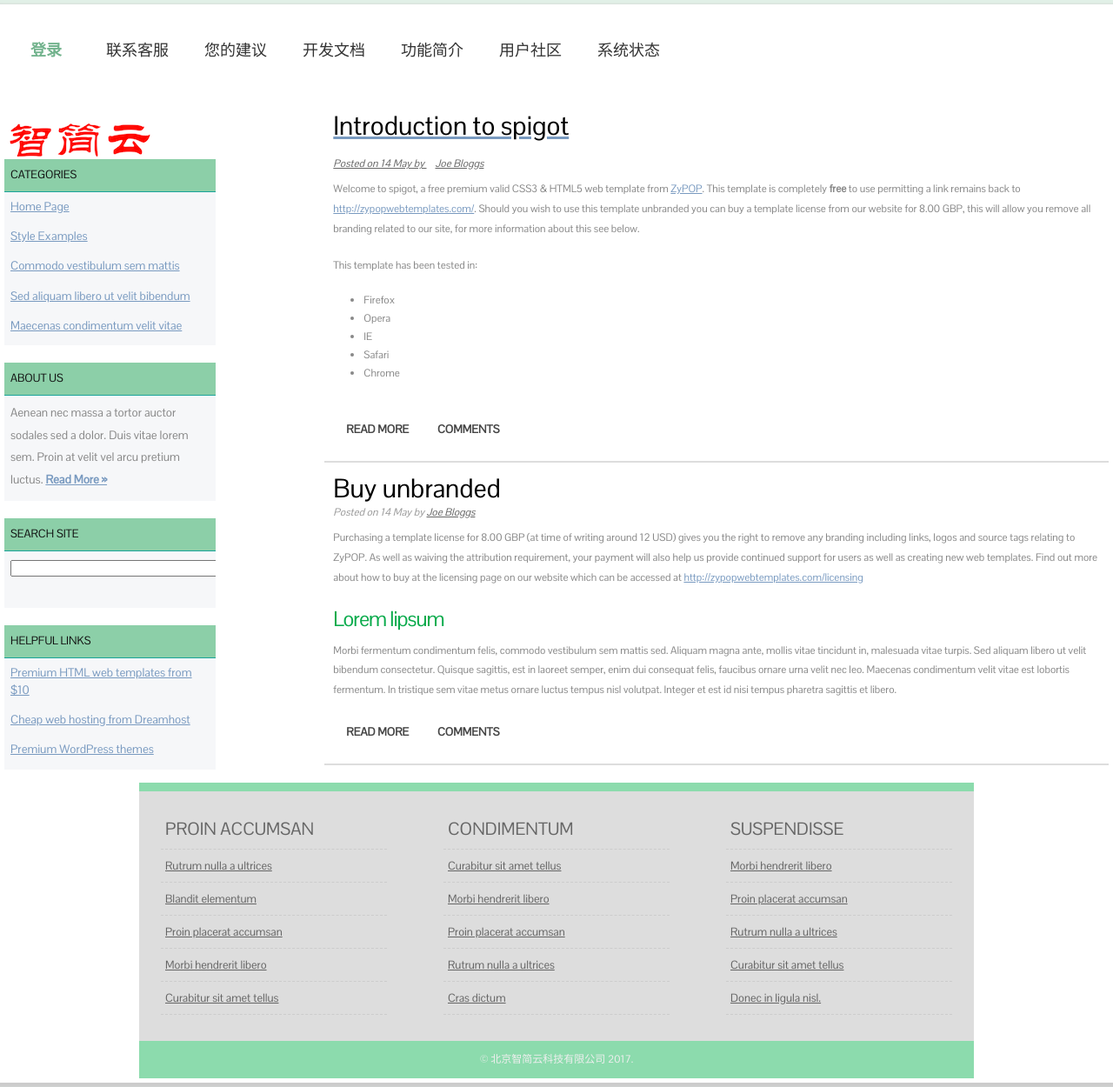
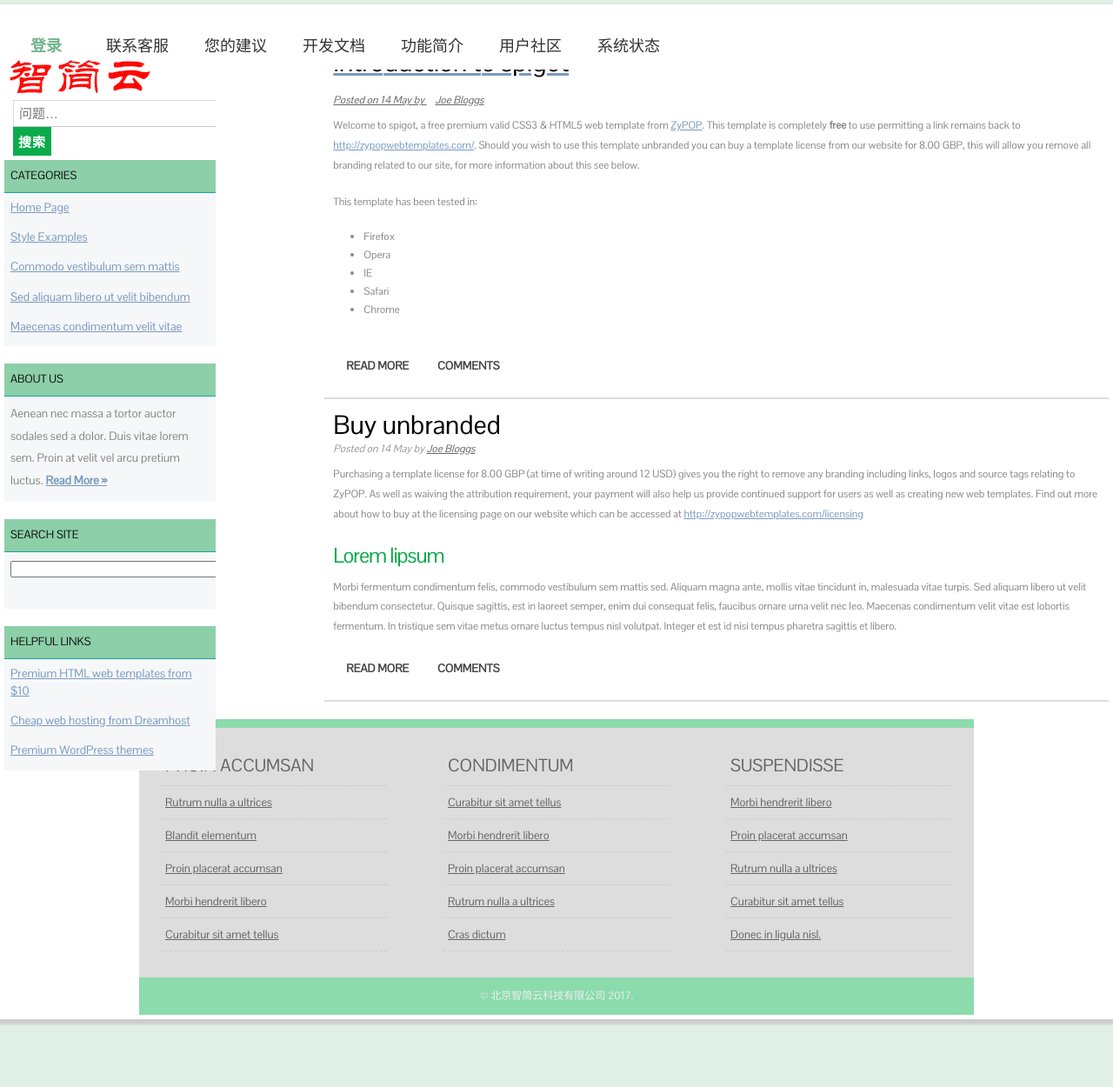
Before and after one commit to dreampivot/slipscloud.github.io, a Jekyll site: the page help/help-index.html, which Jekyll copies as it is, in a window 1280 px wide and 1250 px high. Shown: the whole window at 87% size. Built offline with Jekyll 4.4.1, drawn with Linux system fonts in a browser that asks for light colours.

Commit message:
Create help-index.html

```diff
--- a/help/help-index.html
+++ b/help/help-index.html
@@ -123,11 +123,7 @@
 	    <li class="start selected"><a href="https://slipscloud.bitbucket.io/" style="margin-right: 10px;"/>登录</li>
         </ul>
     </nav>
-     <ul>
-       <form method="get" class="searchform" action="#" >
-       <p><input type="search" style="margin-left: 20px;" class="search-field" placeholder="问题&hellip;" value="" name="s"  size="32"/>
-	<input name="send" style="margin-left: 50px;" class="formbutton" value="搜索" type="submit" /></p>
-     </ul>
+
 
 
 
@@ -184,6 +180,11 @@
         <aside class="sidebar">
 
 <img class="header-image" src="../img/logo.png" alt="Buildings" />
+  <ul>
+       <form method="get" class="searchform" action="#" >
+       <p><input type="search" style="margin-left: 10px;" class="search-field" placeholder="问题&hellip;" value="" name="s"  size="32"/>
+	<input name="send" style="margin-left: 10px;" class="formbutton" value="搜索" type="submit" /></p>
+     </ul>
             <ul>
                <li>
                     <h4>Categories</h4>
```
